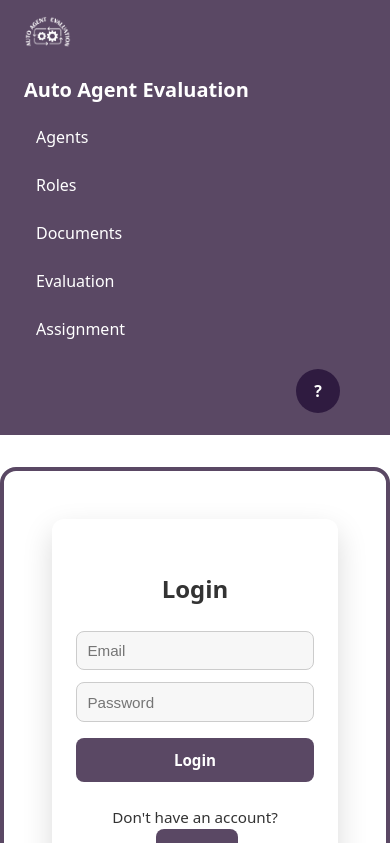
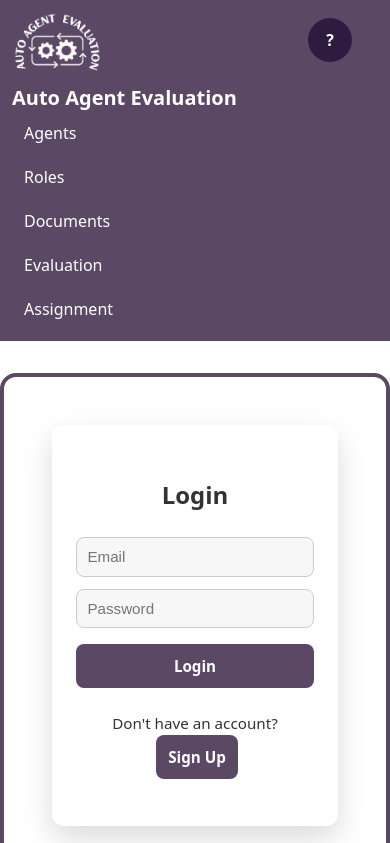
Before and after one commit to ppurple12/Summer2025, a React (Vite) app in the folder agent_evaluation_nlp/frontend/: page /login in a window 390 px wide. Shown: the top 843 px of the page. Built offline with nearby package versions, Linux system fonts and the light colour scheme.

Commit message:
Update app.css

```diff
--- a/agent_evaluation_nlp/frontend/src/styles/app.css
+++ b/agent_evaluation_nlp/frontend/src/styles/app.css
@@ -21,16 +21,6 @@ html, body {
   border-radius: 16px;
   border: 4px solid #5a4864;
   box-sizing: border-box;
-}
-
-/* Container */
-.container {
-  width: 100%;
-  background-color: #ffffff;
-  border-radius: 1rem;
-  padding: 1rem;
-  max-width: 80%;
-  margin: 2rem auto;
 }
 
 /* Header/Navbar */
@@ -162,34 +152,59 @@ footer.footer-section {
   background-color: #2f1b40;
 }
 
-/* Responsive */
 @media (max-width: 768px) {
   .navbar {
     flex-direction: column;
     align-items: stretch;
+    padding: 12px;
+    gap: 0.5rem;
+    position: relative;
   }
 
   .navbar-left {
     flex-direction: column;
     align-items: flex-start;
-    gap: 0.75rem;
+    gap: 0.5rem;
+    width: 100%;
   }
 
   .nav-links {
     flex-direction: column;
+    gap: 0.25rem;
     width: 100%;
   }
 
-  .navbar-right {
-    align-self: flex-end;
-    margin-top: 1rem;
+  .nav-link {
+    padding: 8px 12px;
+    width: 100%;
+    text-align: left;
   }
 
   .app-title {
     font-size: 1.25rem;
+    margin: 0;
   }
 
   .logo-icon {
-    height: 32px;
+    width: 90px;
+    height: auto;
+  }
+
+  .navbar-right {
+    position: absolute;
+    top: 12px;
+    right: 12px;
+    margin-top: 0;
+    align-items: center;
+    gap: 0.5rem;
+  }
+
+  .avatar {
+    width: 36px;
+    height: 36px;
+  }
+
+  .username {
+    display: none; /* Optional: hide username on small screens */
   }
 }
```
